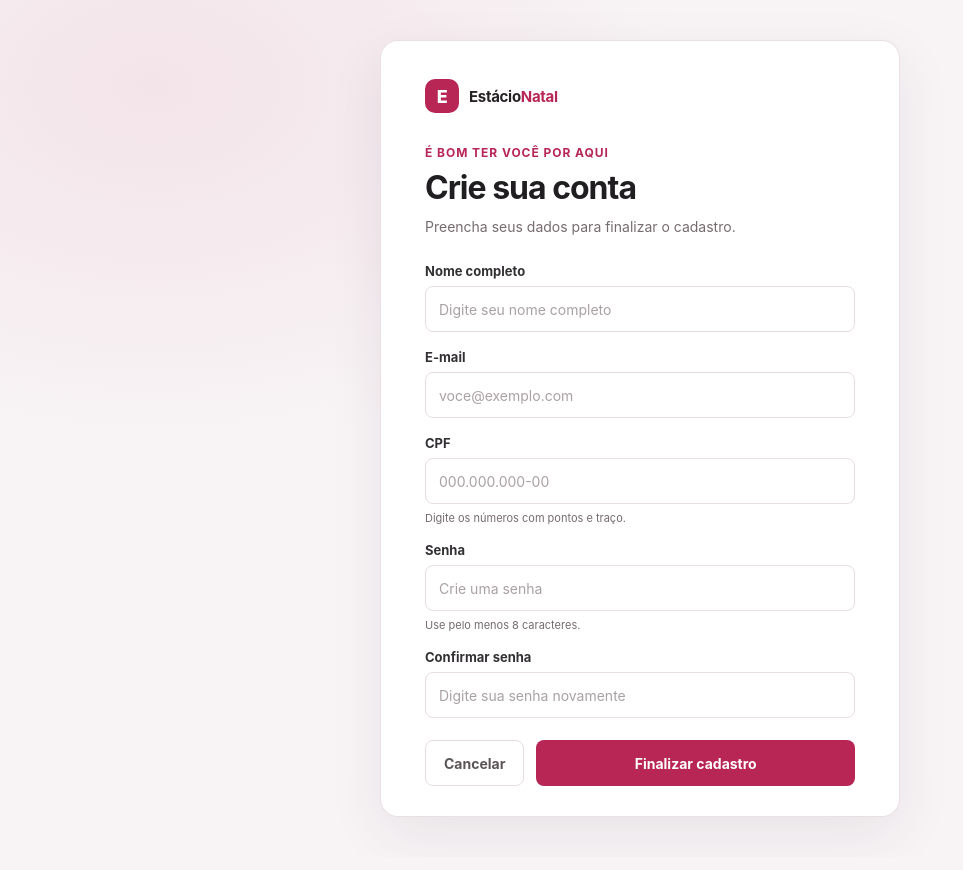
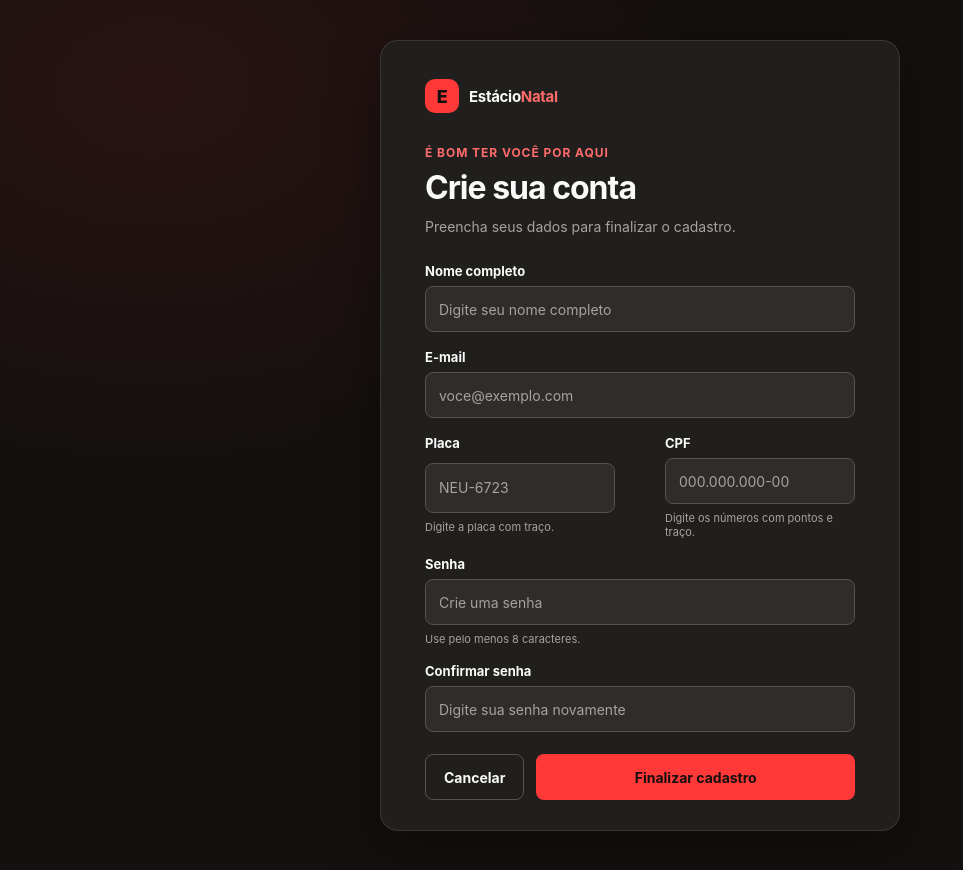
Before and after one commit to wellysonroberto58-byte/EstacioNatal, a plain HTML site: page frontend/cadastro/cadastro.html in a window 1280 px wide. Shown: the whole page, without its empty margins (0-963 px from the left). Drawn offline with Linux system fonts and the light colour scheme.

Commit message:
Alterações na tela de cadastro e login, seguindo a lógica da paleta vermelho e preto, com adição do campo placa.

```diff
--- a/frontend/cadastro/Script/cadastro.js
+++ b/frontend/cadastro/Script/cadastro.js
@@ -12,8 +12,28 @@ function validatePasswordMatch() {
 password.addEventListener("input", validatePasswordMatch);
 confirmPassword.addEventListener("input", validatePasswordMatch);
 
+form.addEventListener(
+  "invalid",
+  () => {
+    formMessage.dataset.state = "error";
+    formMessage.textContent = "Confira os campos destacados e corrija os dados.";
+    formMessage.hidden = false;
+  },
+  true,
+);
+
+form.addEventListener("input", () => {
+  if (
+    formMessage.dataset.state === "error" &&
+    form.querySelector(":invalid") === null
+  ) {
+    formMessage.hidden = true;
+  }
+});
+
 form.addEventListener("submit", (event) => {
   event.preventDefault();
+  formMessage.dataset.state = "warning";
   formMessage.textContent =
     "Dados validados. A integração com o serviço de cadastro ainda não está configurada.";
   formMessage.hidden = false;
@@ -21,6 +41,7 @@ form.addEventListener("submit", (event) => {
 
 form.addEventListener("reset", () => {
   confirmPassword.setCustomValidity("");
+  delete formMessage.dataset.state;
   formMessage.textContent = "";
   formMessage.hidden = true;
 });
--- a/frontend/cadastro/Style/cadastro.css
+++ b/frontend/cadastro/Style/cadastro.css
@@ -1,7 +1,7 @@
 :root {
   font-family: Inter, "Segoe UI", Arial, sans-serif;
-  color: #242124;
-  background: #f8f4f6;
+  color: #fafaf9;
+  background: #14100f;
   font-synthesis: none;
   text-rendering: optimizeLegibility;
   -webkit-font-smoothing: antialiased;
@@ -9,10 +9,17 @@
   font-optical-sizing: auto;
   font-weight: 400;
 
-  --red: #b72654;
-  --red-dark: #9b2e68;
-  --text-muted: #766b70;
-  --border: #e8dde2;
+  --page-background: #14100f;
+  --card-background: #201f1d;
+  --input-background: #2e2d2b;
+  --red: #ff3838;
+  --red-text: #ff6b6b;
+  --red-hover: #ff5c5c;
+  --text-primary: #fafaf9;
+  --text-secondary: #a8a29e;
+  --border: #57534e;
+  --error: #ffa94d;
+  --success: #4ade80;
 }
 
 * {
@@ -26,10 +33,10 @@ body {
   background:
     radial-gradient(
       ellipse at 12% 10%,
-      rgba(183, 38, 84, 0.08),
+      rgba(255, 56, 56, 0.09),
       transparent 34%
     ),
-    #f8f4f6;
+    var(--page-background);
 }
 
 button,
@@ -47,17 +54,17 @@ input {
 .signup-card {
   width: min(100%, 520px);
   padding: 38px 44px 30px;
-  border: 1px solid rgba(232, 221, 226, 0.9);
+  border: 1px solid rgba(87, 83, 78, 0.45);
   border-radius: 18px;
-  background: #fff;
-  box-shadow: 0 18px 55px rgba(48, 25, 35, 0.08);
+  background: var(--card-background);
+  box-shadow: 0 18px 55px rgba(0, 0, 0, 0.35);
 }
 
 .brand {
   display: inline-flex;
   align-items: center;
   gap: 10px;
-  color: #252124;
+  color: var(--text-primary);
   font-size: 15px;
   font-weight: 750;
   letter-spacing: -0.3px;
@@ -71,13 +78,13 @@ input {
   place-items: center;
   border-radius: 10px;
   background: var(--red);
-  color: #fff;
+  color: var(--page-background);
   font-size: 18px;
   font-weight: 800;
 }
 
 .brand-accent {
-  color: var(--red);
+  color: var(--red-text);
 }
 
 .form-header {
@@ -86,7 +93,7 @@ input {
 
 .eyebrow {
   margin: 0 0 8px;
-  color: var(--red);
+  color: var(--red-text);
   font-size: 12px;
   font-weight: 700;
   letter-spacing: 0.08em;
@@ -95,14 +102,14 @@ input {
 
 h1 {
   margin: 0;
-  color: #211e21;
+  color: var(--text-primary);
   font-size: clamp(26px, 5vw, 32px);
   letter-spacing: -1px;
 }
 
 .form-header > p:last-child {
   margin: 9px 0 0;
-  color: var(--text-muted);
+  color: var(--text-secondary);
   font-size: 14px;
   line-height: 1.5;
 }
@@ -118,9 +125,14 @@ h1 {
 }
 
 .field label {
-  color: #333034;
+  color: var(--text-primary);
   font-size: 13px;
   font-weight: 650;
+}
+
+.field-agrupada {
+  display: flex;
+  gap: 50px;
 }
 
 .field input {
@@ -130,8 +142,8 @@ h1 {
   border: 1px solid var(--border);
   border-radius: 8px;
   outline: none;
-  background: #fff;
-  color: #242125;
+  background: var(--input-background);
+  color: var(--text-primary);
   font-size: 14px;
   transition:
     border-color 150ms ease,
@@ -139,16 +151,25 @@ h1 {
 }
 
 .field input::placeholder {
-  color: #aaa1a5;
+  color: var(--text-secondary);
 }
 
 .field input:focus {
+  border-width: 2px;
+  box-shadow: 0 0 0 3px rgba(255, 56, 56, 0.25);
   border-color: var(--red);
-  box-shadow: 0 0 0 3px rgba(183, 38, 84, 0.1);
+}
+
+.field input:user-invalid {
+  border-color: var(--error);
+}
+
+.field input:user-invalid:focus {
+  box-shadow: 0 0 0 3px rgba(255, 56, 56, 0.25);
 }
 
 .field small {
-  color: var(--text-muted);
+  color: var(--text-secondary);
   font-size: 11px;
 }
 
@@ -160,9 +181,26 @@ h1 {
 
 .form-message {
   margin: 0;
-  color: #745668;
+  color: var(--error);
   font-size: 13px;
   line-height: 1.5;
+}
+
+.form-message::before {
+  content: "⚠";
+  margin-right: 7px;
+}
+
+.form-message[hidden]::before {
+  content: none;
+}
+
+.form-message[data-state="success"] {
+  color: var(--success);
+}
+
+.form-message[data-state="success"]::before {
+  content: "✓";
 }
 
 .button {
@@ -185,27 +223,27 @@ h1 {
 
 .button-secondary {
   border-color: var(--border);
-  background: #fff;
-  color: #5b5557;
+  background: var(--card-background);
+  color: var(--text-primary);
 }
 
 .button-secondary:hover {
-  border-color: #d3c5ca;
-  background: #faf7f8;
+  border-color: #78716c;
+  background: var(--input-background);
 }
 
 .button-primary {
   flex: 1;
   background: var(--red);
-  color: #fff;
+  color: var(--page-background);
 }
 
 .button-primary:hover {
-  background: var(--red-dark);
+  background: var(--red-hover);
 }
 
 .button:focus-visible {
-  outline: 3px solid rgba(183, 38, 84, 0.28);
+  outline: 3px solid rgba(255, 56, 56, 0.45);
   outline-offset: 3px;
 }
 
--- a/frontend/cadastro/cadastro.html
+++ b/frontend/cadastro/cadastro.html
@@ -50,6 +50,25 @@
             />
           </div>
 
+          <div class="field-agrupada">
+            <div class="field">
+              <label for="placa">Placa</label>
+              <input
+                id="placa"
+                name="placa"
+                type="text"
+                inputmode="text"
+                autocomplete="off"
+                placeholder="NEU-6723"
+                pattern="[0-9]{3}\.[0-9]{3}\.[0-9]{3}-[0-9]{2}"
+                title="Informe a placa do automóvel"
+                maxlength="14"
+                aria-describedby="placa-hint"
+                required
+              />
+              <small id="cpf-hint">Digite a placa com traço.</small>
+            </div>
+
             <div class="field">
               <label for="cpf">CPF</label>
               <input
@@ -66,6 +85,7 @@
                 required
               />
               <small id="cpf-hint">Digite os números com pontos e traço.</small>
+            </div>
           </div>
 
           <div class="field">
--- a/frontend/login/Style/login.css
+++ b/frontend/login/Style/login.css
@@ -1,7 +1,7 @@
 :root {
   font-family: Inter, "Segoe UI", Arial, sans-serif;
-  color: #242124;
-  background: #f8f4f6;
+  color: #fafaf9;
+  background: #14100f;
   font-synthesis: none;
   text-rendering: optimizeLegibility;
   -webkit-font-smoothing: antialiased;
@@ -9,10 +9,17 @@
   font-optical-sizing: auto;
   font-weight: 400;
 
-  --red: #b72654;
-  --red-dark: #9b2e68;
-  --text-muted: #766b70;
-  --border: #e8dde2;
+  --page-background: #14100f;
+  --card-background: #201f1d;
+  --input-background: #2e2d2b;
+  --red: #ff3838;
+  --red-text: #ff6b6b;
+  --red-hover: #ff5c5c;
+  --text-primary: #fafaf9;
+  --text-secondary: #a8a29e;
+  --border: #57534e;
+  --error: #ffa94d;
+  --success: #4ade80;
 }
 
 * {
@@ -26,10 +33,10 @@ body {
   background:
     radial-gradient(
       ellipse at 12% 10%,
-      rgba(183, 38, 84, 0.08),
+      rgba(255, 56, 56, 0.09),
       transparent 34%
     ),
-    #f8f4f6;
+    var(--page-background);
 }
 
 button,
@@ -47,17 +54,17 @@ input {
 .login-card {
   width: min(100%, 460px);
   padding: 38px 44px 30px;
-  border: 1px solid rgba(232, 221, 226, 0.9);
+  border: 1px solid rgba(87, 83, 78, 0.45);
   border-radius: 18px;
-  background: #fff;
-  box-shadow: 0 18px 55px rgba(48, 25, 35, 0.08);
+  background: var(--card-background);
+  box-shadow: 0 18px 55px rgba(0, 0, 0, 0.35);
 }
 
 .brand {
   display: inline-flex;
   align-items: center;
   gap: 10px;
-  color: #252124;
+  color: var(--text-primary);
   font-size: 15px;
   font-weight: 750;
   letter-spacing: -0.3px;
@@ -71,13 +78,13 @@ input {
   place-items: center;
   border-radius: 10px;
   background: var(--red);
-  color: #fff;
+  color: var(--page-background);
   font-size: 18px;
   font-weight: 800;
 }
 
 .brand-accent {
-  color: var(--red);
+  color: var(--red-text);
 }
 
 .form-header {
@@ -86,7 +93,7 @@ input {
 
 .eyebrow {
   margin: 0 0 8px;
-  color: var(--red);
+  color: var(--red-text);
   font-size: 12px;
   font-weight: 700;
   letter-spacing: 0.08em;
@@ -95,14 +102,14 @@ input {
 
 h1 {
   margin: 0;
-  color: #211e21;
+  color: var(--text-primary);
   font-size: clamp(26px, 5vw, 32px);
   letter-spacing: -1px;
 }
 
 .form-header > p:last-child {
   margin: 9px 0 0;
-  color: var(--text-muted);
+  color: var(--text-secondary);
   font-size: 14px;
   line-height: 1.5;
 }
@@ -118,7 +125,7 @@ h1 {
 }
 
 .field label {
-  color: #333034;
+  color: var(--text-primary);
   font-size: 13px;
   font-weight: 650;
 }
@@ -130,8 +137,8 @@ h1 {
   border: 1px solid var(--border);
   border-radius: 8px;
   outline: none;
-  background: #fff;
-  color: #242125;
+  background: var(--input-background);
+  color: var(--text-primary);
   font-size: 14px;
   transition:
     border-color 150ms ease,
@@ -139,19 +146,45 @@ h1 {
 }
 
 .field input::placeholder {
-  color: #aaa1a5;
+  color: var(--text-secondary);
 }
 
 .field input:focus {
+  border-width: 2px;
   border-color: var(--red);
-  box-shadow: 0 0 0 3px rgba(183, 38, 84, 0.1);
+  box-shadow: 0 0 0 3px rgba(255, 56, 56, 0.25);
+}
+
+.field input:user-invalid {
+  border-color: var(--error);
+}
+
+.field input:user-invalid:focus {
+  box-shadow: 0 0 0 3px rgba(255, 56, 56, 0.25);
 }
 
 .form-message {
   margin: 0;
-  color: #745668;
+  color: var(--error);
   font-size: 13px;
   line-height: 1.5;
+}
+
+.form-message::before {
+  content: "⚠";
+  margin-right: 7px;
+}
+
+.form-message[hidden]::before {
+  content: none;
+}
+
+.form-message[data-state="success"] {
+  color: var(--success);
+}
+
+.form-message[data-state="success"]::before {
+  content: "✓";
 }
 
 .login-links {
@@ -164,7 +197,7 @@ h1 {
   padding: 0;
   border: 0;
   background: transparent;
-  color: var(--red);
+  color: var(--red-text);
   cursor: pointer;
   font-size: 12px;
   font-weight: 650;
@@ -177,13 +210,13 @@ h1 {
 
 .login-footer {
   margin: 24px 0 0;
-  color: var(--text-muted);
+  color: var(--text-secondary);
   font-size: 13px;
   text-align: center;
 }
 
 .login-footer a {
-  color: var(--red);
+  color: var(--red-text);
   font-weight: 650;
   text-decoration: none;
 }
@@ -213,17 +246,17 @@ h1 {
 .button-primary {
   flex: 1;
   background: var(--red);
-  color: #fff;
+  color: var(--page-background);
 }
 
 .button-primary:hover {
-  background: var(--red-dark);
+  background: var(--red-hover);
 }
 
 .button:focus-visible,
 .text-link:focus-visible,
 .login-footer a:focus-visible {
-  outline: 3px solid rgba(183, 38, 84, 0.28);
+  outline: 3px solid rgba(255, 56, 56, 0.45);
   outline-offset: 3px;
 }
 
```
Also changed, not shown: frontend/login/Script/login.js (+21 -0 lines), frontend/referências/Captura de tela 2026-11-16 163052.png (added). Lines whose indentation alone changed are shown as unchanged.
